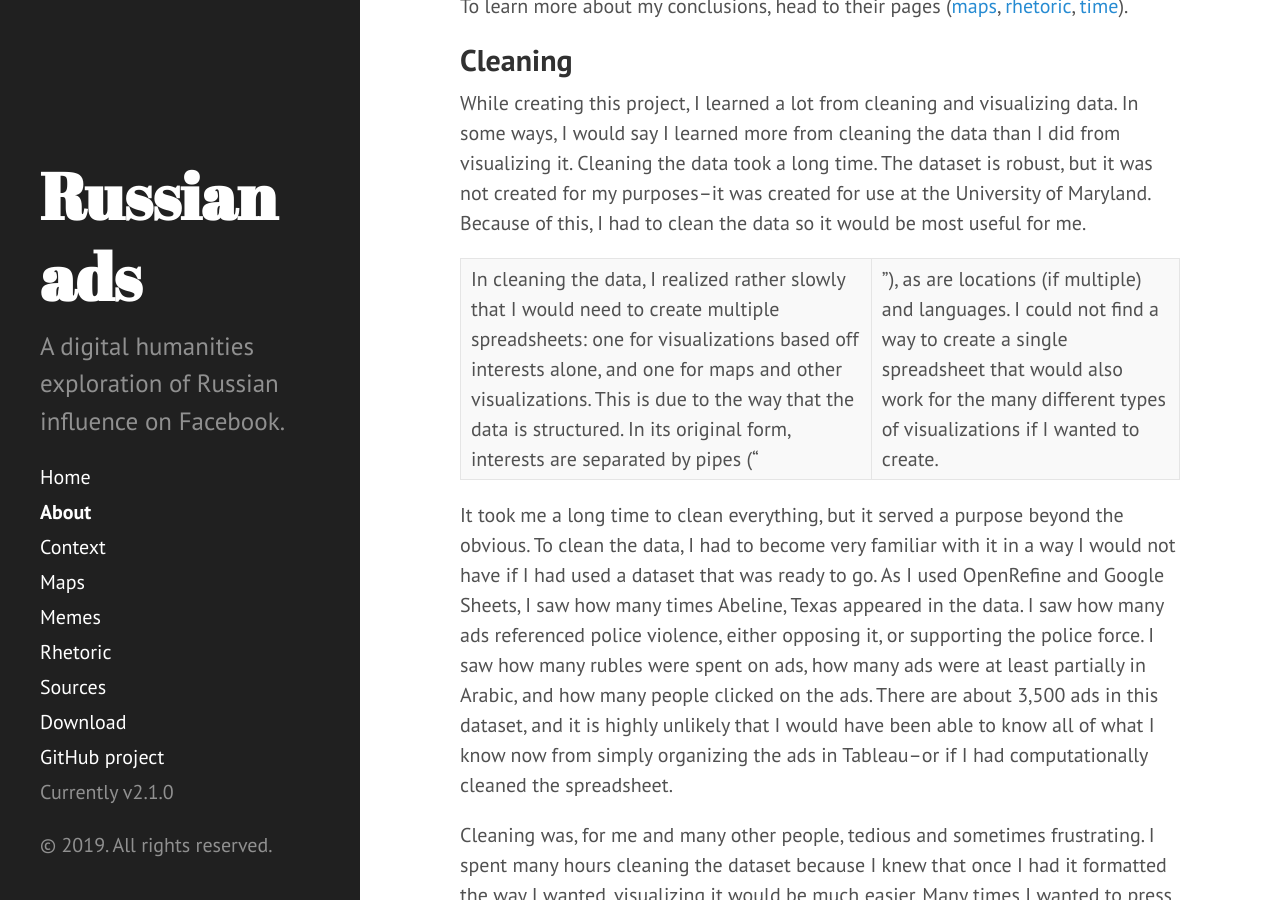
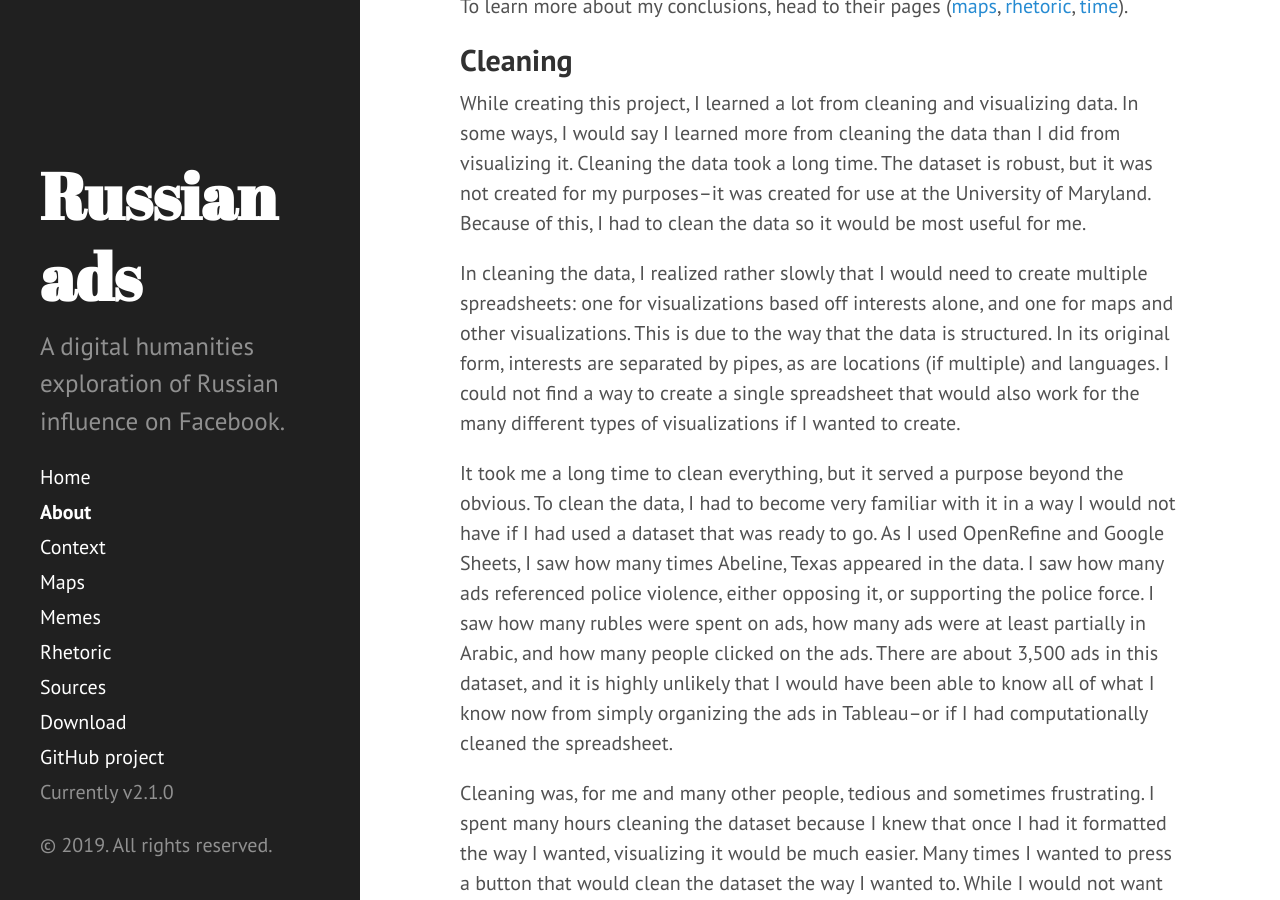
Before and after one commit to isawil/russian-ads, a Jekyll site: the page built from about.md, in a window 1280 px wide and 900 px high, scrolled down 1127 px. Built offline with Jekyll 4.4.1, drawn with Linux system fonts in a browser that asks for light colours.

```diff
--- a/about.md
+++ b/about.md
@@ -29,7 +29,7 @@ To learn more about my conclusions, head to their pages ([maps](https://isawil.g
 
 While creating this project, I learned a lot from cleaning and visualizing data. In some ways, I would say I learned more from cleaning the data than I did from visualizing it. Cleaning the data took a long time. The dataset is robust, but it was not created for my purposes--it was created for use at the University of Maryland. Because of this, I had to clean the data so it would be most useful for me.
 
-In cleaning the data, I realized rather slowly that I would need to create multiple spreadsheets: one for visualizations based off interests alone, and one for maps and other visualizations. This is due to the way that the data is structured. In its original form, interests are separated by pipes ("|"), as are locations (if multiple) and languages. I could not find a way to create a single spreadsheet that would also work for the many different types of visualizations if I wanted to create.
+In cleaning the data, I realized rather slowly that I would need to create multiple spreadsheets: one for visualizations based off interests alone, and one for maps and other visualizations. This is due to the way that the data is structured. In its original form, interests are separated by pipes, as are locations (if multiple) and languages. I could not find a way to create a single spreadsheet that would also work for the many different types of visualizations if I wanted to create.
 
 It took me a long time to clean everything, but it served a purpose beyond the obvious. To clean the data, I had to become very familiar with it in a way I would not have if I had used a dataset that was ready to go. As I used OpenRefine and Google Sheets, I saw how many times Abeline, Texas appeared in the data. I saw how many ads referenced police violence, either opposing it, or supporting the police force. I saw how many rubles were spent on ads, how many ads were at least partially in Arabic, and how many people clicked on the ads. There are about 3,500 ads in this dataset, and it is highly unlikely that I would have been able to know all of what I know now from simply organizing the ads in Tableau--or if I had computationally cleaned the spreadsheet.
 
```
